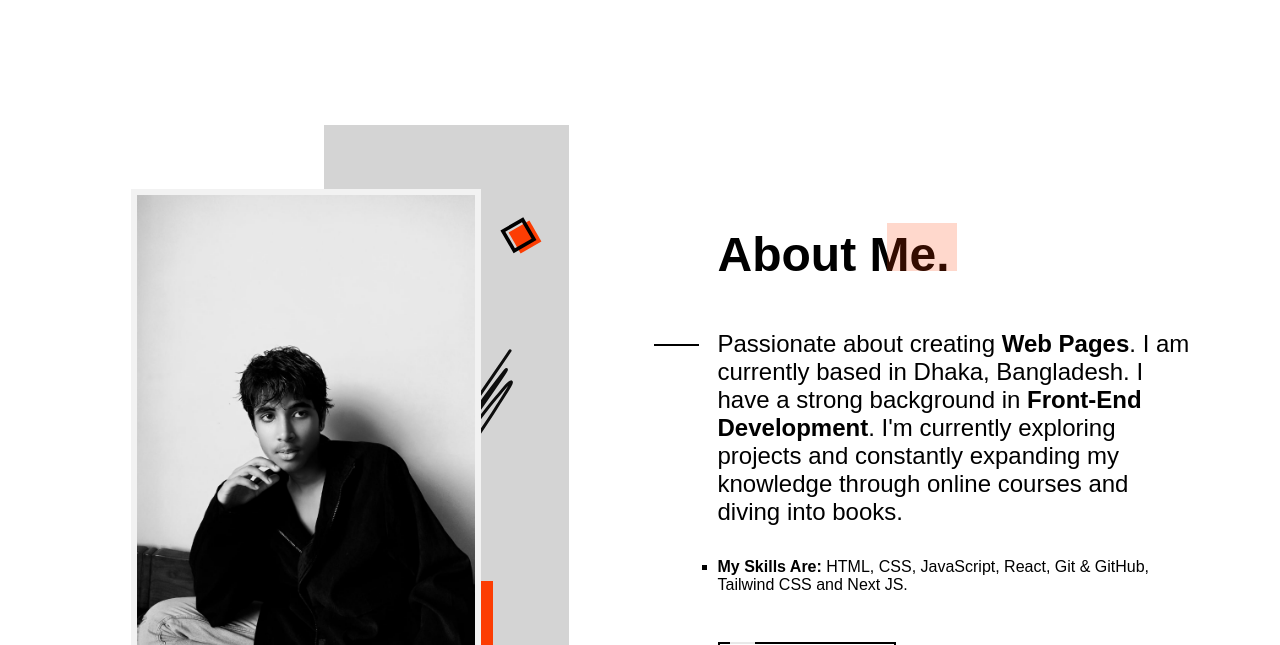
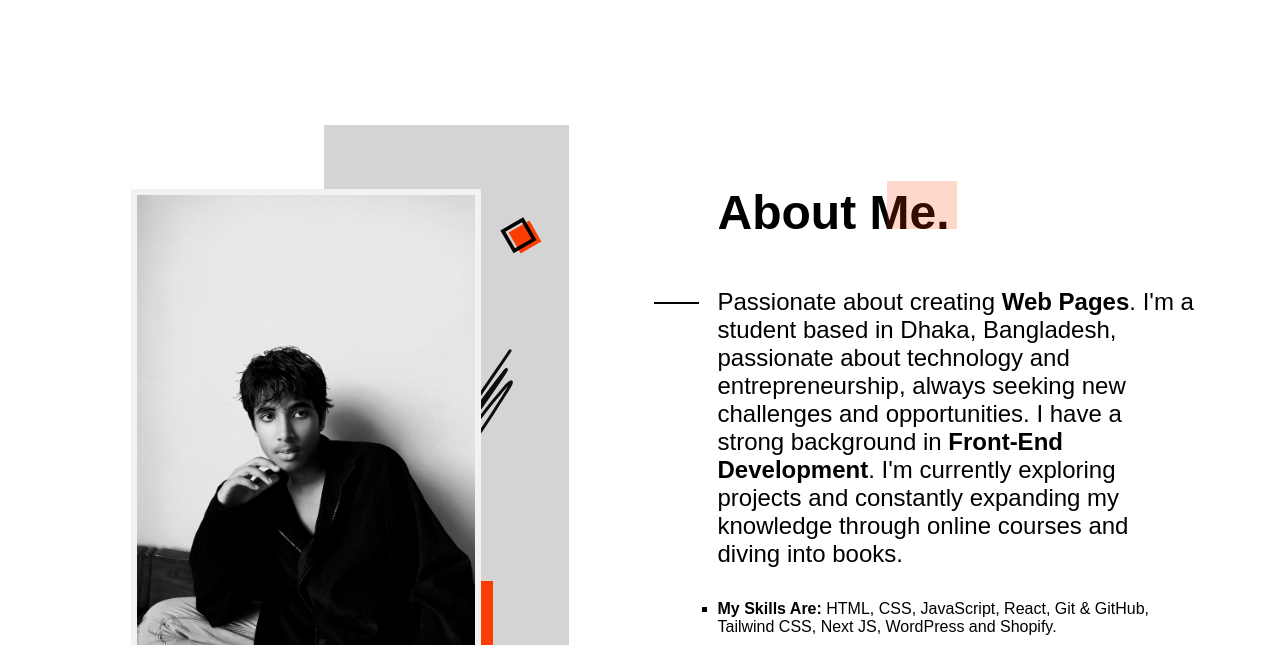
Before and after one commit to mrsiamabdullah/portfolio, a plain HTML site: page index.html in a window 1280 px wide. Shown: the part 904-1549 px from the top of the page. Drawn offline with nearby package versions, Linux system fonts and the light colour scheme; a web font is replaced by a local one.

Commit message:
about section updated

```diff
--- a/index.html
+++ b/index.html
@@ -158,17 +158,18 @@
           </div>
           <div class="about__info">
             <p class="about__description">
-              Passionate about creating <b>Web Pages</b>. I am currently based
-              in Dhaka, Bangladesh. I have a strong background in
-              <b>Front-End Development</b>. I'm currently exploring projects and
-              constantly expanding my knowledge through online courses and
-              diving into books.
+              Passionate about creating <b>Web Pages</b>. I'm a student based in
+              Dhaka, Bangladesh, passionate about technology and
+              entrepreneurship, always seeking new challenges and opportunities.
+              I have a strong background in <b>Front-End Development</b>. I'm
+              currently exploring projects and constantly expanding my knowledge
+              through online courses and diving into books.
             </p>
 
             <ul class="about__list">
               <li class="about__item">
                 <b>My Skills Are:</b> HTML, CSS, JavaScript, React, Git &
-                GitHub, Tailwind CSS and Next JS.
+                GitHub, Tailwind CSS, Next JS, WordPress and Shopify.
               </li>
             </ul>
 
```
